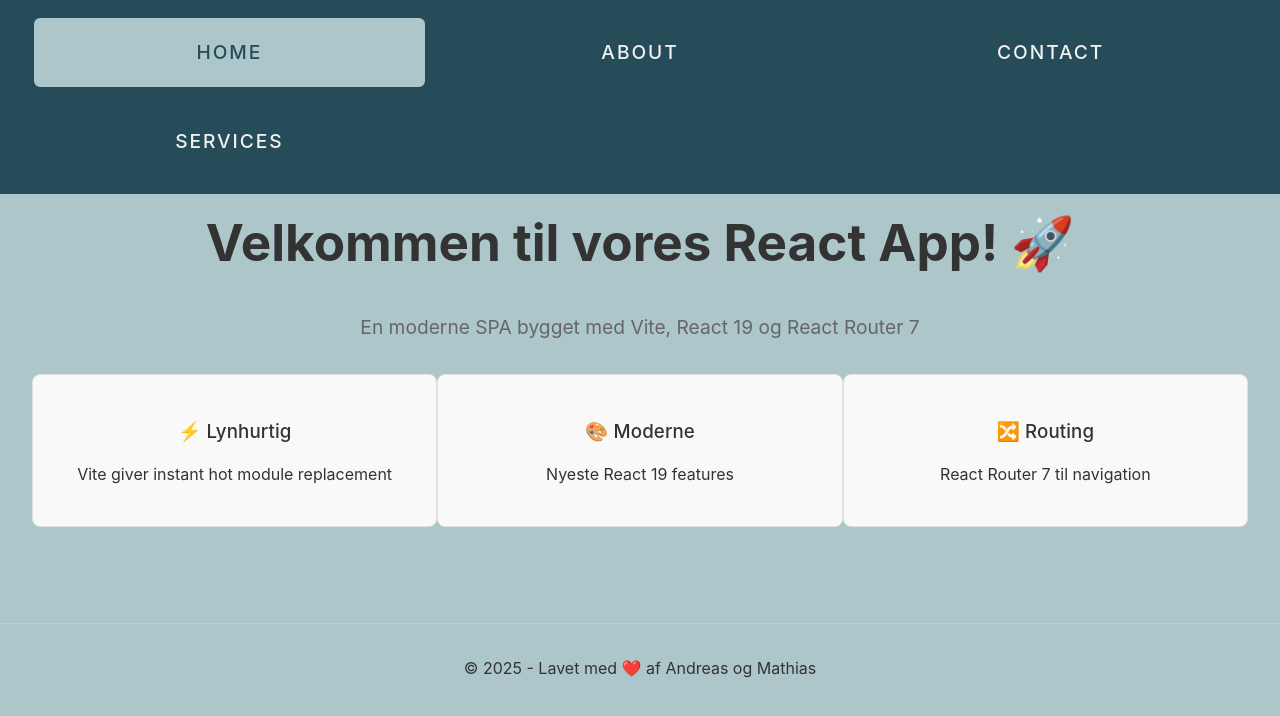
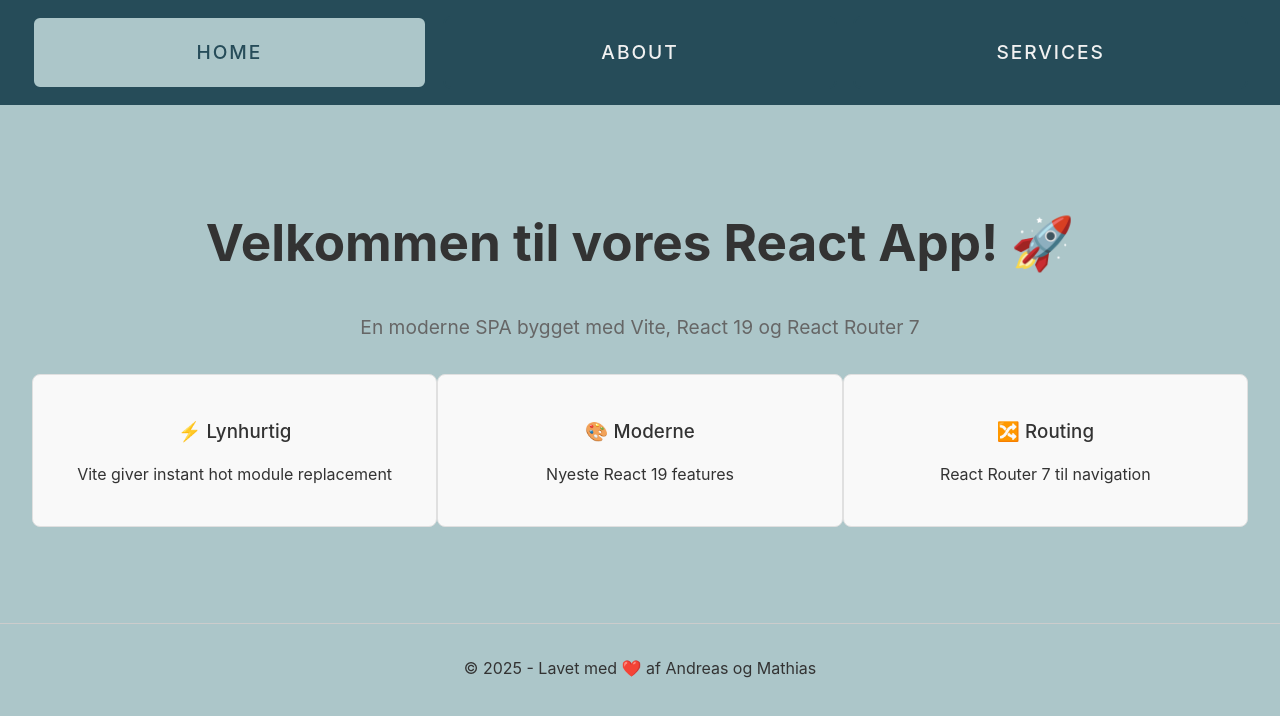
Before and after one commit to andreas893/web-app, a React app: page / in a window 1280 px wide. Shown: the top 716 px of the page. Built offline with nearby package versions, Linux system fonts and the light colour scheme; the HTML template or start-up script is replaced by a standard one.

Commit message:
Update Nav.jsx

```diff
--- a/src/components/Nav.jsx
+++ b/src/components/Nav.jsx
@@ -5,7 +5,7 @@ export default function Nav() {
     <nav>
       <NavLink to="/">Home</NavLink>
       <NavLink to="/about">About</NavLink>
-      <NavLink to="/contact">Contact</NavLink>
+      {/* <NavLink to="/contact">Contact</NavLink> */}
       <NavLink to="/services">Services</NavLink>
     </nav>
   );
```
